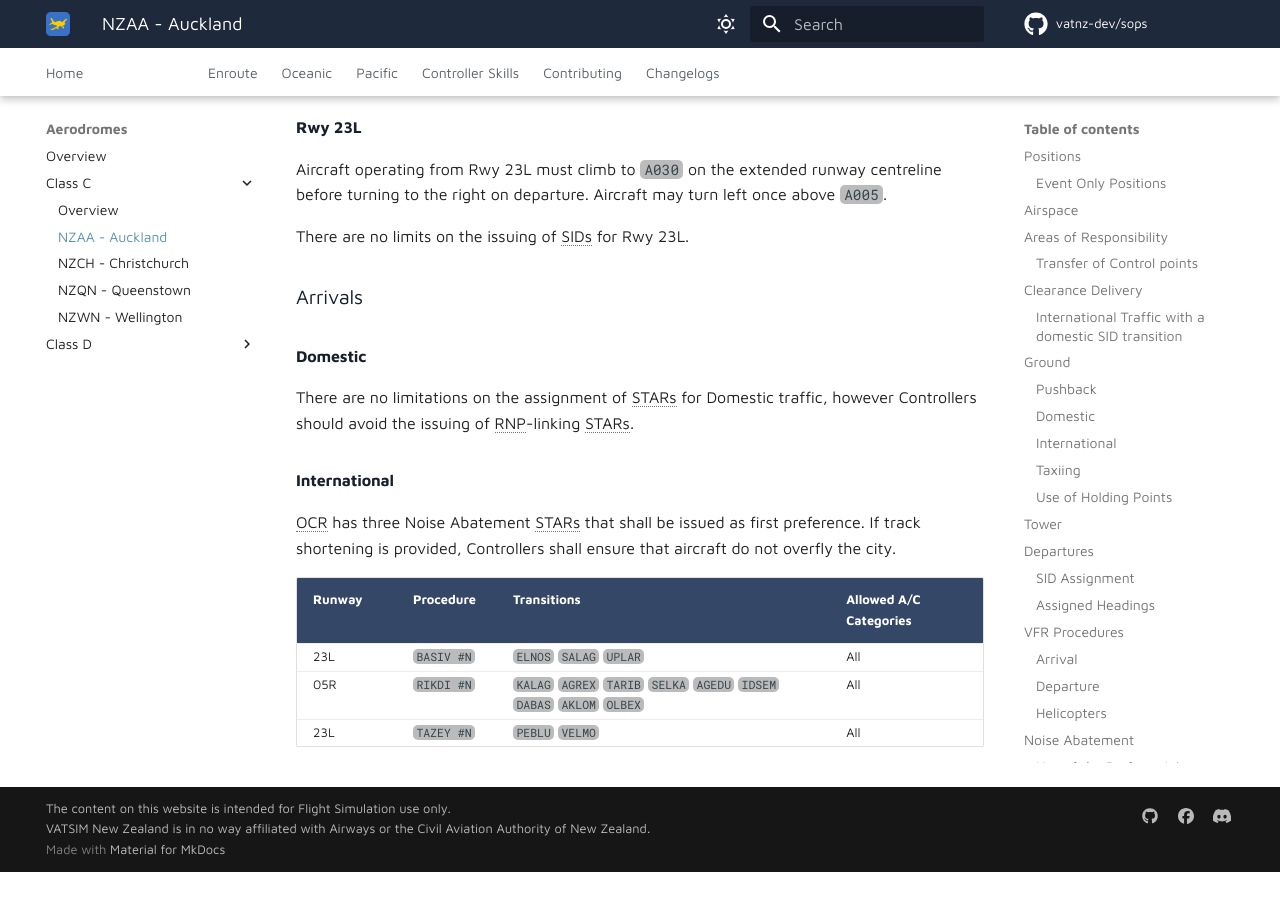
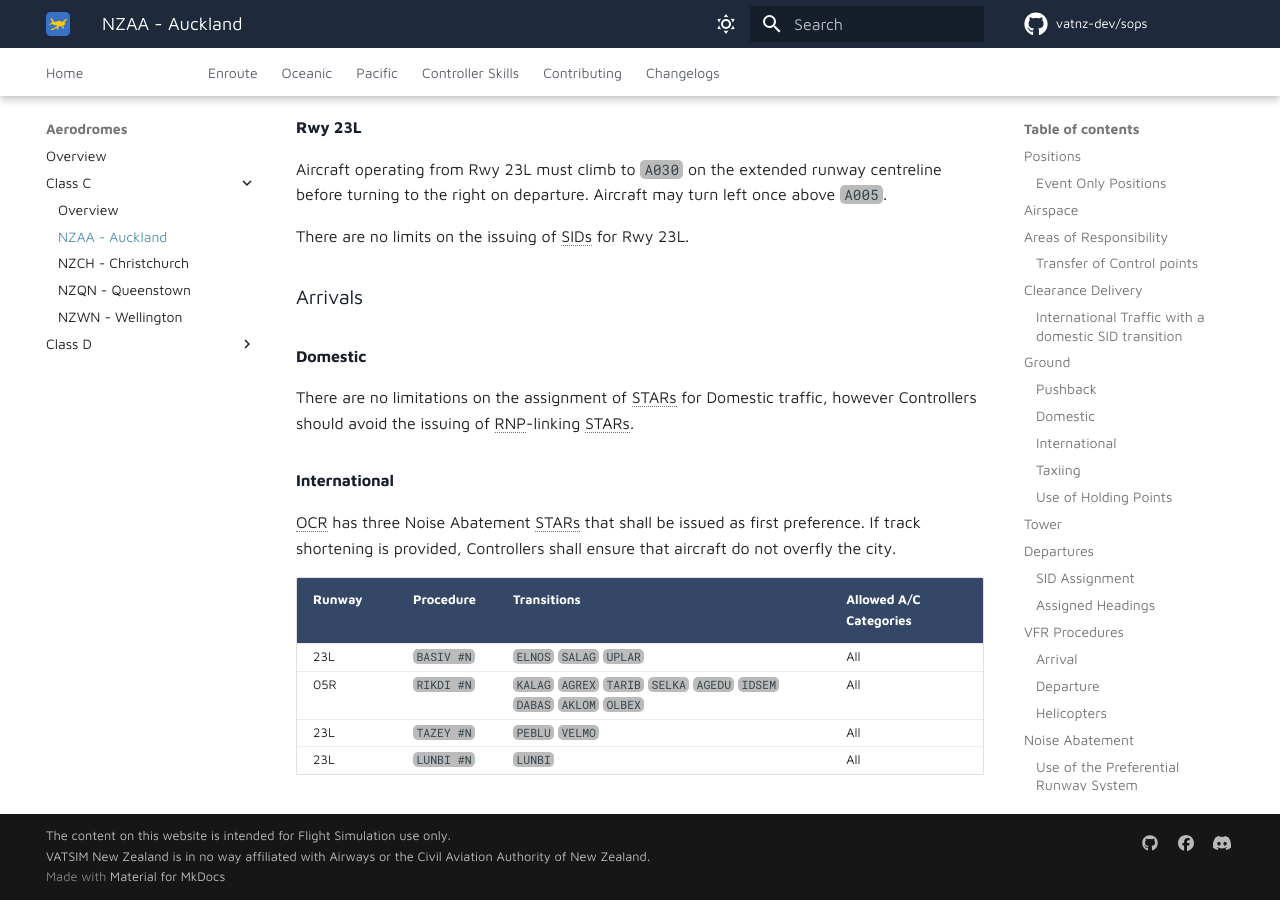
Before and after one commit to vatnz-dev/sops, an MkDocs documentation site: the page built from docs/aerodromes/Class-C/nzaa.md, in a window 1280 px wide and 900 px high, scrolled down 8491 px. Built offline with MkDocs 1.6.1 and Material for MkDocs 9.7.7, drawn with Linux system fonts in a browser that asks for light colours; comment, search, counter and statistics services are not loaded; before the commit the page ends 9363 px from its top, so only the background shows below that.

Commit message:
Add LUNBI 1N

```diff
--- a/docs/aerodromes/Class-C/nzaa.md
+++ b/docs/aerodromes/Class-C/nzaa.md
@@ -235,3 +235,4 @@ OCR has three Noise Abatement STARs that shall be issued as first preference. If
 | 23L    | `BASIV #N` | `ELNOS` `SALAG` `UPLAR`                                                 | All                    |
 | 05R    | `RIKDI #N` | `KALAG` `AGREX` `TARIB` `SELKA` `AGEDU` `IDSEM` `DABAS` `AKLOM` `OLBEX` | All                    |
 | 23L    | `TAZEY #N` | `PEBLU` `VELMO`                                                         | All                    |
+| 23L    | `LUNBI #N` | `LUNBI`                                                                 | All                    |
```
